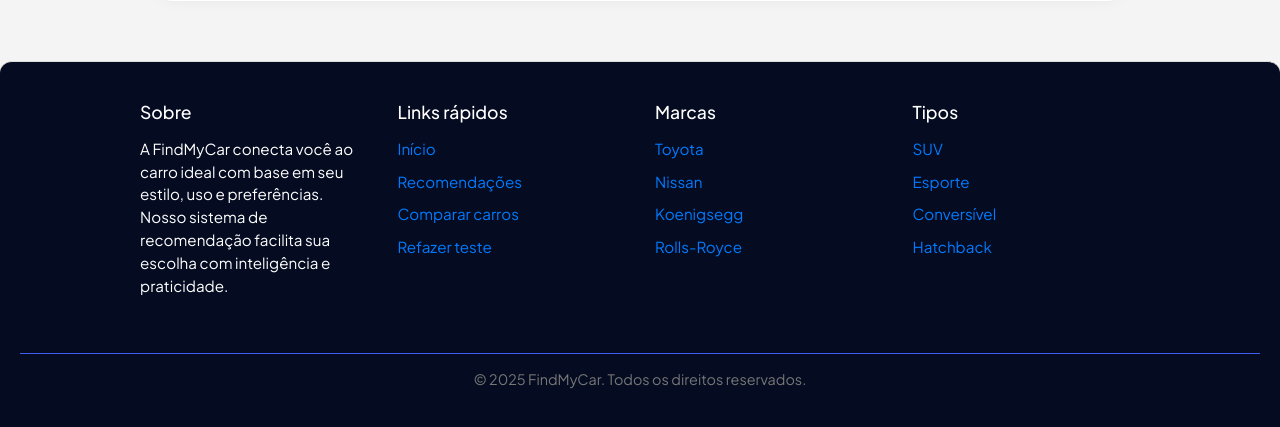
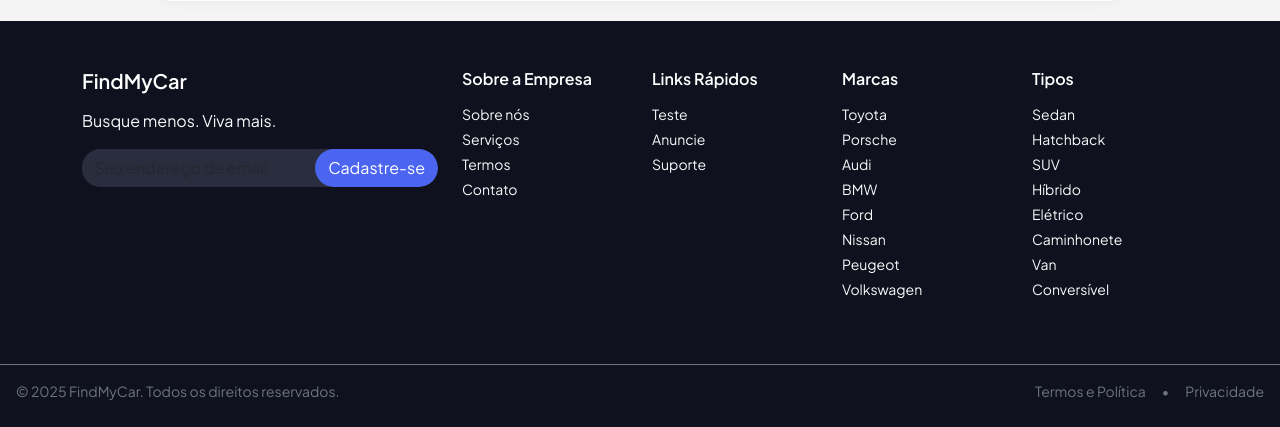
Before and after one commit to Gizetto61/FindMyCar, a Flask app: template Main/templates/recomendacao.html in a window 1280 px wide. Shown: the part 476-903 px from the top of the page. After the commit the page ends 876 px from the top, so only its background shows below. Run offline with Flask 3, Linux system fonts and the light colour scheme; the template is opened without the code that fills it, so the values that code supplies are empty.

Commit message:
Arrumando footer recomendações

```diff
--- a/Main/templates/recomendacao.html
+++ b/Main/templates/recomendacao.html
@@ -113,44 +113,95 @@
             </section>
         </div>
 
-        <footer class="footer">
-            <div class="footer-content">
-              <div class="footer-column">
-                <h4>Sobre</h4>
-                <p>
-                  A FindMyCar conecta você ao carro ideal com base em seu estilo, uso e preferências. Nosso sistema de recomendação facilita sua escolha com inteligência e praticidade.
-                </p>
+        <style>
+      footer input::placeholder {
+        color: rgba(255, 255, 255, 0.6);
+        opacity: 1;
+      }
+    </style>
+
+    <footer class="text-white pt-5 pb-0" style="background-color: #0F111E;">
+      <div class="container pb-4"> <div class="row g-4">
+
+          <div class="col-md-4">
+            <h2 class="h5 fw-semibold mb-3">FindMyCar</h2>
+            <p class="mb-3 text-light">Busque menos. Viva mais.</p>
+            <form class="d-flex rounded-pill overflow-hidden" style="background-color: #2A2D3E;">
+              <input
+                id="input-email"
+                type="email"
+                class="form-control border-0 text-white"
+                placeholder="Seu endereço de email"
+                style="background-color: #2A2D3E;"
+              />
+              <button
+                type="submit"
+                class="btn rounded-pill"
+                style="background-color: #4C65F1; color: #fff; white-space: nowrap;"
+              >
+                Cadastre-se
+              </button>
+            </form>
           </div>
-              <div class="footer-column">
-                <h4>Links rápidos</h4>
-                <ul>
-                  <li><a href="#">Início</a></li>
-                  <li><a href="#">Recomendações</a></li>
-                  <li><a href="#">Comparar carros</a></li>
-                  <li><a href="/logout/questionario">Refazer teste</a></li>
+
+          <div class="col-6 col-md-2">
+            <h6 class="fw-semibold mb-3">Sobre a Empresa</h6>
+            <ul class="list-unstyled small">
+              <li><a href="#" class="text-light text-decoration-none d-block mb-1">Sobre nós</a></li>
+              <li><a href="#" class="text-light text-decoration-none d-block mb-1">Serviços</a></li>
+              <li><a href="#" class="text-light text-decoration-none d-block mb-1">Termos</a></li>
+              <li><a href="#" class="text-light text-decoration-none d-block mb-1">Contato</a></li>
             </ul>
           </div>
-              <div class="footer-column">
-                <h4>Marcas</h4>
-                <ul>
-                  <li><a href="#">Toyota</a></li>
-                  <li><a href="#">Nissan</a></li>
-                  <li><a href="#">Koenigsegg</a></li>
-                  <li><a href="#">Rolls-Royce</a></li>
+
+          <div class="col-6 col-md-2">
+            <h6 class="fw-semibold mb-3">Links Rápidos</h6>
+            <ul class="list-unstyled small">
+              <li><a href="#" class="text-light text-decoration-none d-block mb-1">Teste</a></li>
+              <li><a href="#" class="text-light text-decoration-none d-block mb-1">Anuncie</a></li>
+              <li><a href="#" class="text-light text-decoration-none d-block mb-1">Suporte</a></li>
             </ul>
           </div>
-              <div class="footer-column">
-                <h4>Tipos</h4>
-                <ul>
-                  <li><a href="#">SUV</a></li>
-                  <li><a href="#">Esporte</a></li>
-                  <li><a href="#">Conversível</a></li>
-                  <li><a href="#">Hatchback</a></li>
+
+          <div class="col-6 col-md-2">
+            <h6 class="fw-semibold mb-3">Marcas</h6>
+            <ul class="list-unstyled small">
+              <li><a href="#" class="text-light text-decoration-none d-block mb-1">Toyota</a></li>
+              <li><a href="#" class="text-light text-decoration-none d-block mb-1">Porsche</a></li>
+              <li><a href="#" class="text-light text-decoration-none d-block mb-1">Audi</a></li>
+              <li><a href="#" class="text-light text-decoration-none d-block mb-1">BMW</a></li>
+              <li><a href="#" class="text-light text-decoration-none d-block mb-1">Ford</a></li>
+              <li><a href="#" class="text-light text-decoration-none d-block mb-1">Nissan</a></li>
+              <li><a href="#" class="text-light text-decoration-none d-block mb-1">Peugeot</a></li>
+              <li><a href="#" class="text-light text-decoration-none d-block mb-1">Volkswagen</a></li>
+            </ul>
+          </div>
+
+          <div class="col-6 col-md-2">
+            <h6 class="fw-semibold mb-3">Tipos</h6>
+            <ul class="list-unstyled small">
+              <li><a href="#" class="text-light text-decoration-none d-block mb-1">Sedan</a></li>
+              <li><a href="#" class="text-light text-decoration-none d-block mb-1">Hatchback</a></li>
+              <li><a href="#" class="text-light text-decoration-none d-block mb-1">SUV</a></li>
+              <li><a href="#" class="text-light text-decoration-none d-block mb-1">Híbrido</a></li>
+              <li><a href="#" class="text-light text-decoration-none d-block mb-1">Elétrico</a></li>
+              <li><a href="#" class="text-light text-decoration-none d-block mb-1">Caminhonete</a></li>
+              <li><a href="#" class="text-light text-decoration-none d-block mb-1">Van</a></li>
+              <li><a href="#" class="text-light text-decoration-none d-block mb-1">Conversível</a></li>
             </ul>
           </div>
         </div>
-            <div class="footer-bottom">
-              <p>&copy; 2025 FindMyCar. Todos os direitos reservados.</p>
+      </div>
+
+      <div class="border-top border-secondary mt-4 pt-3 px-3" style="width: 100%;">
+        <div class="d-flex justify-content-between align-items-center flex-column flex-md-row text-secondary small">
+          <p class="mb-2 mb-md-0">© 2025 FindMyCar. Todos os direitos reservados.</p>
+          <nav class="d-flex gap-3">
+            <a href="#" class="text-secondary text-decoration-none">Termos e Política</a>
+            <span aria-hidden="true">•</span>
+            <a href="#" class="text-secondary text-decoration-none">Privacidade</a>
+          </nav>
+        </div>
       </div>
     </footer>
     </div>
```
Lines whose indentation alone changed are shown as unchanged.
